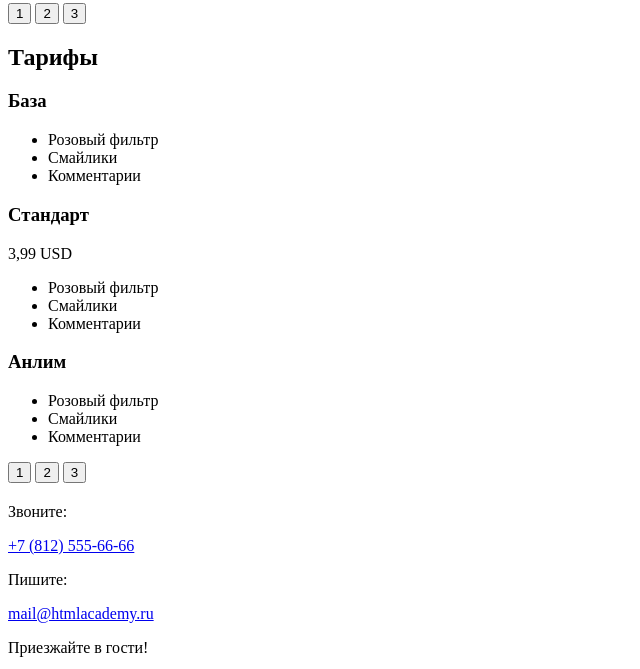
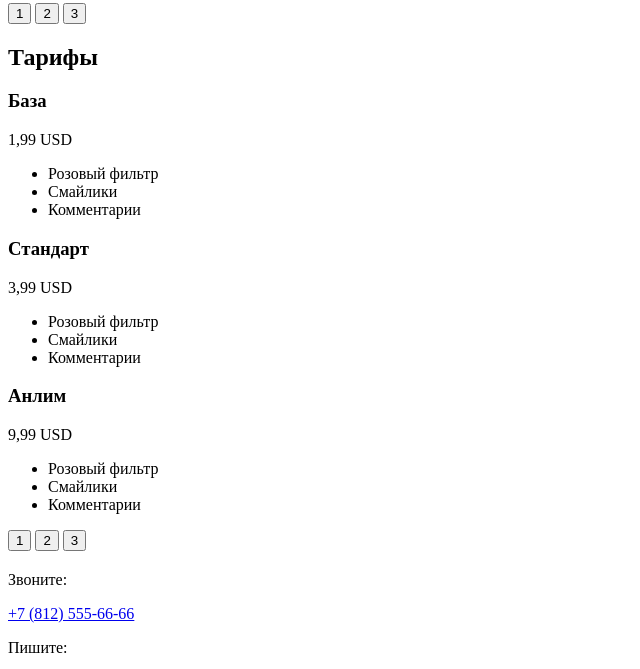
Before and after one commit to hrojah/481855-pink-20, a website: page source/index.html in a window 1280 px wide. Shown: the part 855-1524 px from the top of the page, without its empty margins (0-640 px from the left). Drawn offline with Linux system fonts and the light colour scheme.

Commit message:
Правки в слайдере index.html

```diff
--- a/source/index.html
+++ b/source/index.html
@@ -85,7 +85,7 @@
         <div class="rates__wrapper slider">
           <article class="rates__item slider__item">
             <h3 class="rates__title slider__title">База</h3>
-            <p class="rates__text"></p>
+            <p class="rates__text">1,99 USD</p>
             <ul class="rates__details">
               <li class="detail__item">Розовый фильтр</li>
               <li class="detail__item detail__item--excluded">Смайлики</li>
@@ -103,7 +103,7 @@
           </article>
           <article class="rates__item slider__item">
             <h3 class="rates__title slider__title">Анлим</h3>
-            <p class="rates__text"></p>
+            <p class="rates__text">9,99 USD</p>
             <ul class="rates__details">
               <li class="detail__item">Розовый фильтр</li>
               <li class="detail__item">Смайлики</li>
```
